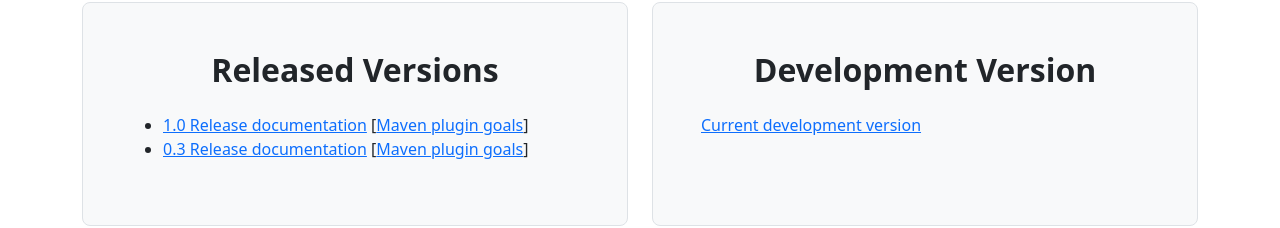
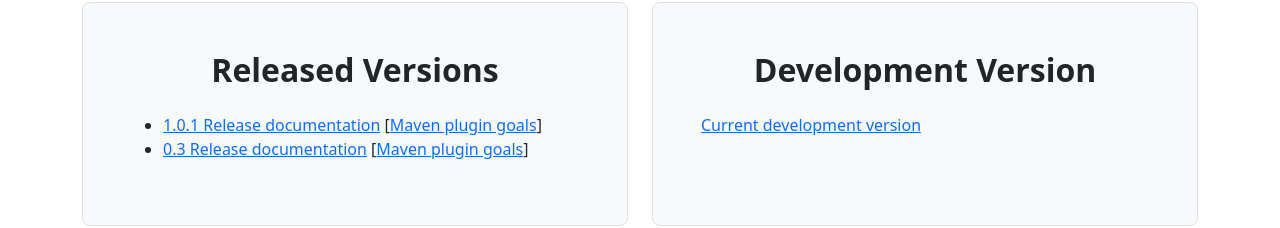
Before and after one commit to isabella232/basepom.github.io, a plain HTML site: page inline-maven-plugin/index.html in a window 1280 px wide. Shown: the part 593-821 px from the top of the page. Drawn offline with nearby package versions, Linux system fonts and the light colour scheme.

Commit message:
inline 1.0 -> inline 1.0.1

```diff
--- a/inline-maven-plugin/index.html
+++ b/inline-maven-plugin/index.html
@@ -50,7 +50,7 @@
             <div class="h-100 p-5 bg-light border rounded-3">
               <h2 class="mb-4 text-center fw-bold">Released Versions</h2>
               <ul>
-                <li><a href="release-1.0/">1.0 Release documentation</a> [<a href="release-1.0/plugin-info.html">Maven plugin goals</a>]</li>
+                <li><a href="release-1.0.1/">1.0.1 Release documentation</a> [<a href="release-1.0.1/plugin-info.html">Maven plugin goals</a>]</li>
                 <li><a href="release-0.3/">0.3 Release documentation</a> [<a href="release-0.3/plugin-info.html">Maven plugin goals</a>]</li>
               </ul>
             </div>
```
